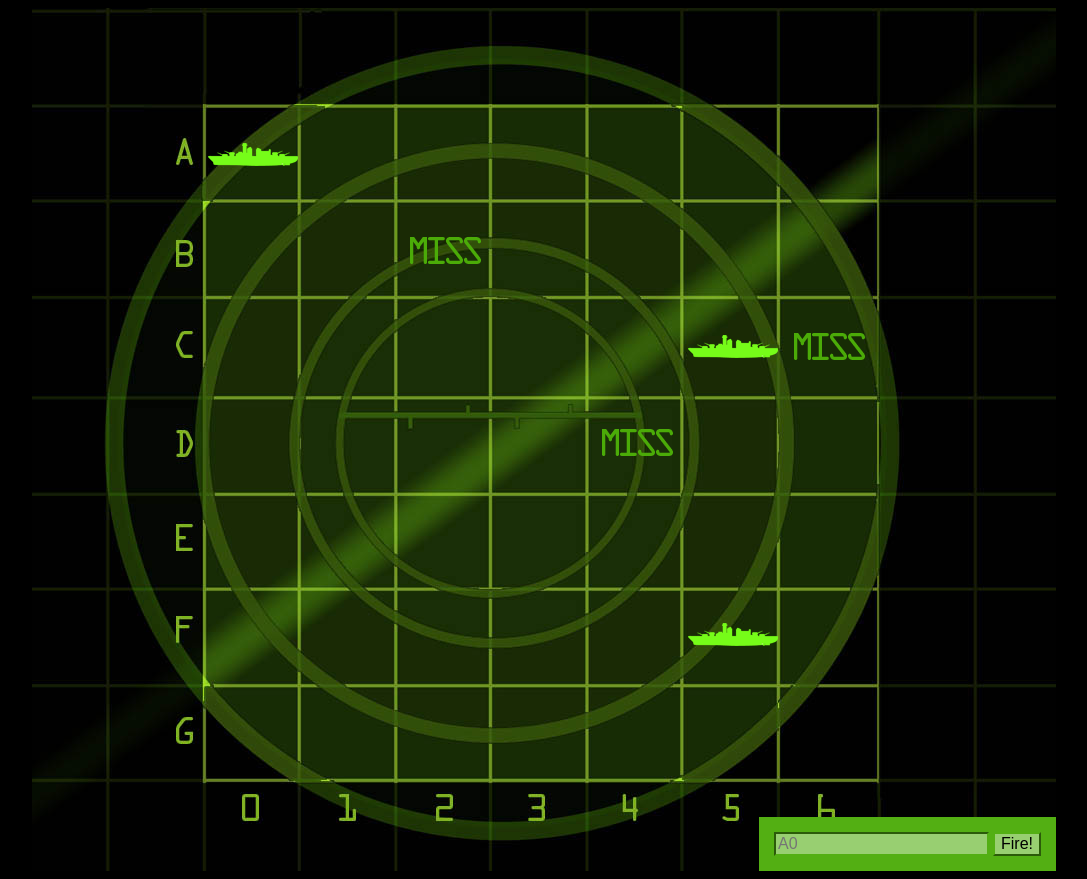
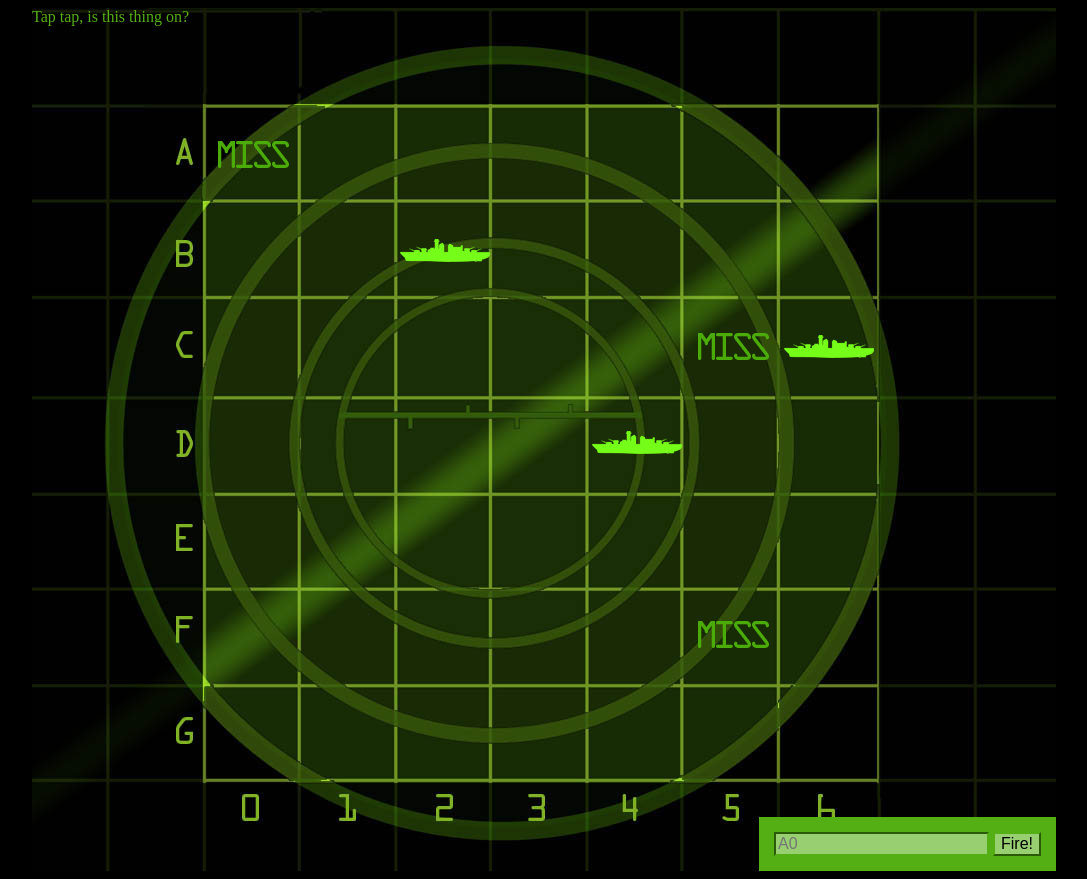
Before and after one commit to lastnamearya/JavaScript-Battleship-Game, a plain HTML site: page index.html in a window 1280 px wide. Shown: the whole page, without its empty margins (96-1183 px from the left). Drawn offline with Linux system fonts and the light colour scheme.

Commit message:
view Object ~ MVC

```diff
--- a/battleship.js
+++ b/battleship.js
@@ -0,0 +1,36 @@
+// It's an MVC App
+
+// View of our App
+
+var view = {
+  // this method takes a string message and displays it
+  // in the message display area
+
+  displayMessage: function(msg) {
+    var messageArea = document.getElementById('messageArea');
+    messageArea.innerHTML = msg;
+  },
+
+  displayHit: function(location) {
+    var cell = document.getElementById(location);
+    cell.setAttribute("class", "hit");
+  },
+
+  displayMiss: function(location) {
+    var cell = document.getElementById(location);
+    cell.setAttribute("class", "miss");
+  }
+}
+
+// Test Drive of our View Object
+
+view.displayMiss("00");
+view.displayHit("34");
+view.displayMiss("55");
+view.displayHit("12");
+view.displayMiss("25");
+view.displayHit("26");
+
+// Display for the user
+
+view.displayMessage('Tap tap, is this thing on?');
--- a/index.html
+++ b/index.html
@@ -75,7 +75,7 @@
   <table>
 
     <tr>
-      <td id="00" class="hit"></td>
+      <td id="00"></td>
       <td id="01"></td>
       <td id="02"></td>
       <td id="03"></td>
@@ -87,7 +87,7 @@
     <tr>
       <td id="10"></td>
       <td id="11"></td>
-      <td id="12" class="miss"></td>
+      <td id="12"></td>
       <td id="13"></td>
       <td id="14"></td>
       <td id="15"></td>
@@ -100,8 +100,8 @@
       <td id="22"></td>
       <td id="23"></td>
       <td id="24"></td>
-      <td id="25" class="hit"></td>
-      <td id="26" class="miss"></td>
+      <td id="25"></td>
+      <td id="26"></td>
     </tr>
 
     <tr>
@@ -109,7 +109,7 @@
       <td id="31"></td>
       <td id="32"></td>
       <td id="33"></td>
-      <td id="34" class="miss"></td>
+      <td id="34"></td>
       <td id="35"></td>
       <td id="36"></td>
     </tr>
@@ -130,7 +130,7 @@
       <td id="52"></td>
       <td id="53"></td>
       <td id="54"></td>
-      <td id="55" class="hit"></td>
+      <td id="55"></td>
       <td id="56"></td>
     </tr>
 
```
